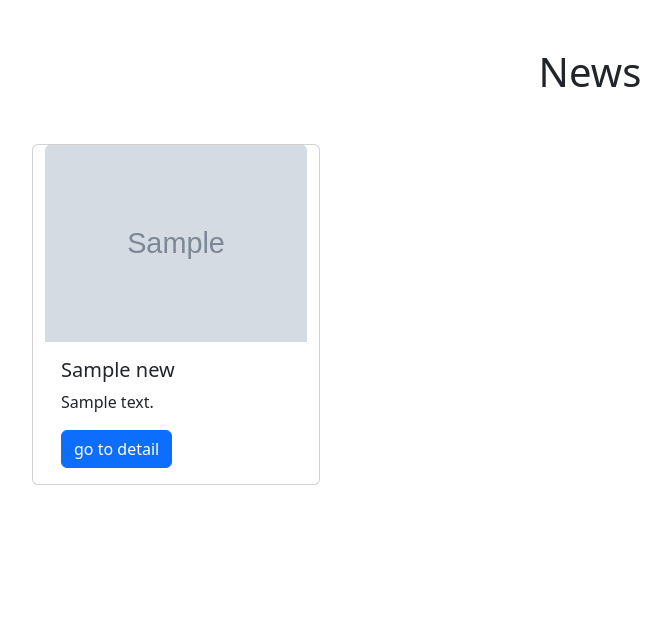
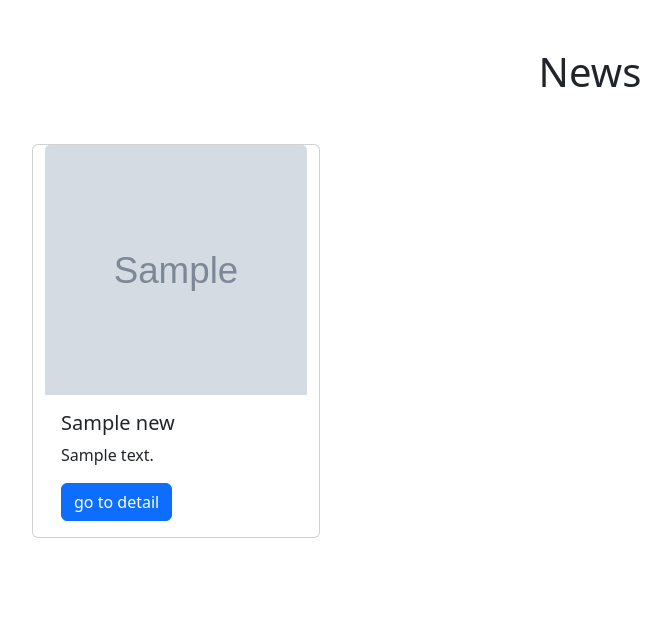
Before and after one commit to joelcm20/curso-informatorio, a Django app: page /news/ in a window 1280 px wide. Shown: the part 56-691 px from the top of the page, without its empty margins (50-721 px from the left). Run offline with Django 4.2, Linux system fonts and the light colour scheme; tables that the repository leaves empty hold one stand-in row (values such as "Sample post"); grey boxes marked "Sample" are stand-in pictures.

Commit message:
actualizacion de las cards de las noticias

```diff
--- a/semana_10/ejercicios/django/templates/news.html
+++ b/semana_10/ejercicios/django/templates/news.html
@@ -4,7 +4,7 @@
   <div class="row">
     {% if news %} {% for new in news %}
     <div class="col-md-4 card" style="width: 18rem">
-      <img src="{{new.image.url}}" class="card-img-top img-fluid" alt="{{news.title}}" />
+      <img src="{{new.image.url}}" class="card-img-top img-fluid" alt="{{news.title}}" style="object-fit: cover; width: 250; height: 250px;" />
       <div class="card-body">
         <h5 class="card-title">{{new.title}}</h5>
         <p class="card-text">
```
